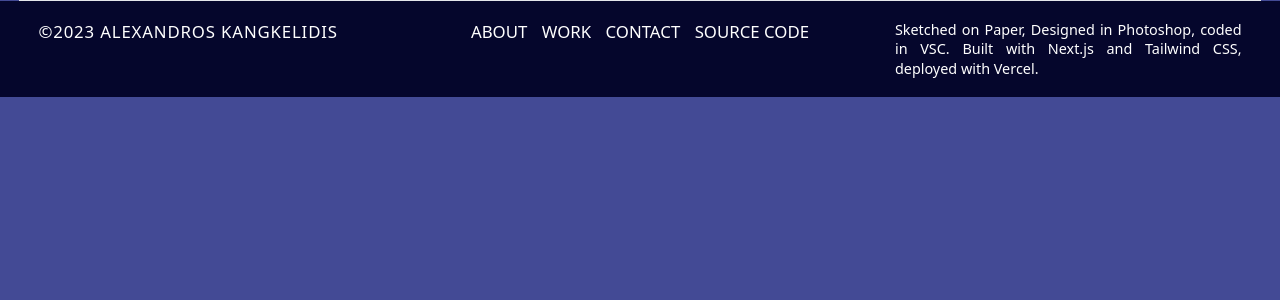
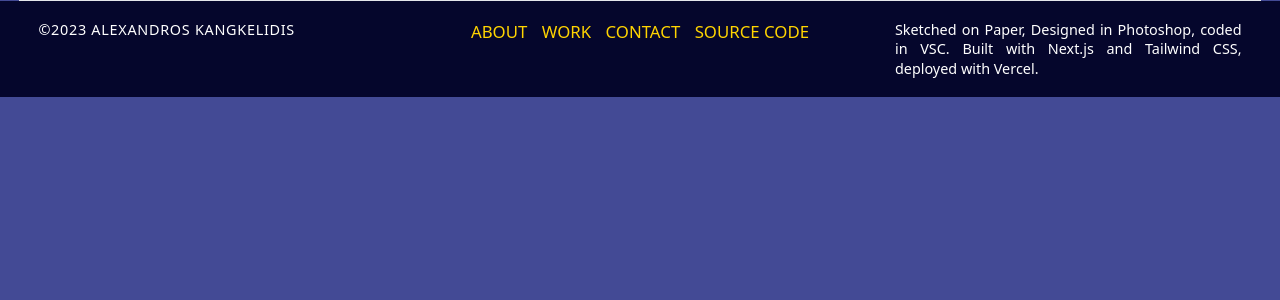
Before and after one commit to alekosomegas/portfolio, a Next.js app: page /components/Footer in a window 1280 px wide. Shown: the top 300 px of the page. Built offline with nearby package versions, Linux system fonts and the light colour scheme.

Commit message:
wip:contact

```diff
--- a/src/pages/components/Footer.jsx
+++ b/src/pages/components/Footer.jsx
@@ -5,13 +5,14 @@ export default function Footer() {
     <footer>
         <hr className='mx-4'/>
 
-        <div className='bg-secondary grid grid-cols-3 gap-8 px-8 text-sm py-4'>
-            <div className='tracking-wider'><p>©2023 ALEXANDROS KANGKELIDIS</p></div>
-            <div className='flex justify-center gap-3'>
-                <Link href='#about'>ABOUT</Link>
-                <Link href='#work'>WORK</Link>
-                <Link href='#contact'>CONTACT</Link>
-                <Link href='#contact'>SOURCE CODE</Link>
+        <div className='bg-secondary grid grid-cols-3 gap-8 px-8 text-sm py-4
+            max-md:flex max-md:flex-col-reverse max-md:text-center'>
+            <div className='tracking-wider text-xs'><p>©2023 ALEXANDROS KANGKELIDIS</p></div>
+            <div className='flex justify-center gap-3 text-mainHighlight'>
+                <Link className='hover:text-white' href='#about'>ABOUT</Link>
+                <Link className='hover:text-white' href='#work'>WORK</Link>
+                <Link className='hover:text-white' href='#contact'>CONTACT</Link>
+                <Link className='hover:text-white' href='https://github.com/alekosomegas/portfolio' rel="noopener noreferrer" target="_blank">SOURCE CODE</Link>
             </div>
             <div className='text-xs text-justify pl-6'>
                 <p>Sketched on Paper, Designed in Photoshop, coded in VSC. Built with Next.js and Tailwind CSS, deployed with Vercel.</p>
--- a/src/pages/components/NavBar.jsx
+++ b/src/pages/components/NavBar.jsx
@@ -1,5 +1,5 @@
 import Link from 'next/link';
-import Image from 'next/image';
+import Social from './Social';
 
 export default function NavBar(props) {
     return (
@@ -9,13 +9,8 @@ export default function NavBar(props) {
                 <Link className='hover:text-white duration-500' href='#work'>WORK</Link>
             </div>
 
-            <div className='flex gap-5'>
-                <Link href="https://github.com/alekosomegas/" rel="noopener noreferrer" target="_blank" >
-                    <Image src='/icons/github-sign.png'   className='invert opacity-80 hover:scale-110 duration-500' width={32} height={32} alt='github logo'/>
-                </Link>
-                <Link href="https://www.linkedin.com/in/alexandros-kangkelidis-552620189" rel="noopener noreferrer" target="_blank">
-                    <Image src='/icons/linkedin-logo.png' className='invert opacity-80 hover:scale-110 duration-500' width={32} height={32} alt='linkedin logo'/>
-                </Link>
+            <div className='max-[570px]:hidden'>
+                <Social />
             </div>
 
             <Link href="#contact">
--- /dev/null
+++ b/src/pages/components/Social.jsx
@@ -0,0 +1,17 @@
+import Image from 'next/image';
+import Link from 'next/link';
+
+export default function Social() {
+    return (
+
+        <div className='flex gap-5'>
+            <Link href="https://github.com/alekosomegas/" rel="noopener noreferrer" target="_blank" >
+                <Image src='/icons/github-sign.png'   className='invert opacity-80 hover:scale-110 duration-500' width={32} height={32} alt='github logo'/>
+            </Link>
+            <Link href="https://www.linkedin.com/in/alexandros-kangkelidis-552620189" rel="noopener noreferrer" target="_blank">
+                <Image src='/icons/linkedin-logo.png' className='invert opacity-80 hover:scale-110 duration-500' width={32} height={32} alt='linkedin logo'/>
+            </Link>
+        </div>
+
+    )
+}
--- a/src/pages/sections/About.jsx
+++ b/src/pages/sections/About.jsx
@@ -15,11 +15,12 @@ const About = React.forwardRef(function About(props, ref) {
 
     return (
         <section ref={(el) => ref.current[1] = el} id="about"
-        className="bg-secondary h-screen overflow-hidden snap-start"
+        className="bg-secondary h-screen snap-start"
            onMouseEnter={() => switchSelectedHighlightedLink(sectionLinksRefs.current[0])}>
 
-            <div className="grid grid-cols-3 gap-[30%] pt-[20%] px-[20%]">
-                <div className="text-mainHighlight flex flex-col text-lg">
+            <div className="grid grid-cols-3 gap-20 pt-40 px-[20%]
+            max-md:flex max-md:flex-col max-md:pt-28 max-md:gap-16">
+                <div className="text-mainHighlight flex flex-col text-lg sticky">
                     {sectionsLinks.map((link, i) =>
                         <a
                         href={`#${link}`}
--- a/src/pages/sections/Contact.jsx
+++ b/src/pages/sections/Contact.jsx
@@ -1,6 +1,7 @@
 import Footer from '../components/Footer'
 import React from "react"
 import * as utils from '@/utils';
+import Social from '../components/Social';
 
 const Contact = React.forwardRef(function Contact(props, ref) {
     const [message, setMessage] = React.useState({
@@ -96,6 +97,9 @@ const Contact = React.forwardRef(function Contact(props, ref) {
                 </div>
             </form>
             </div>
+            <div className='md:hidden justify-center flex py-10'>
+                <Social />
+            </div>
 
             <div className='snap-start'>
                 <Footer key="footer"/>
--- a/src/pages/sections/Landing.jsx
+++ b/src/pages/sections/Landing.jsx
@@ -14,10 +14,10 @@ const Landing = React.forwardRef(function Landing(props, ref) {
         <section ref={(el) => ref.current[0] = el} id="home"
         className="flex flex-col bg-main bg-landing px-16 bg-cover h-screen bg-fixed snap-start
         max-sm:px-10
-        max-md:text-sm">
-            <div className='mb-20 pt-20 max-md:mb-0'>
+        max-md:text-sm ">
+            <div className='pt-20 '>
                 <div className='text-5xl font-bold pt-20 leading-snug min-w-fit
-                 max-md:pt-[10%] max-md:text-4xl max-md:'>
+                 max-md:pt-[10%] max-md:text-4xl'>
                 <h1>Hello!<br/>
                 <span className='bg-mainHighlight px-4 -ml-4'
                 >{"I'm Alexandros."}</span></h1>
```
